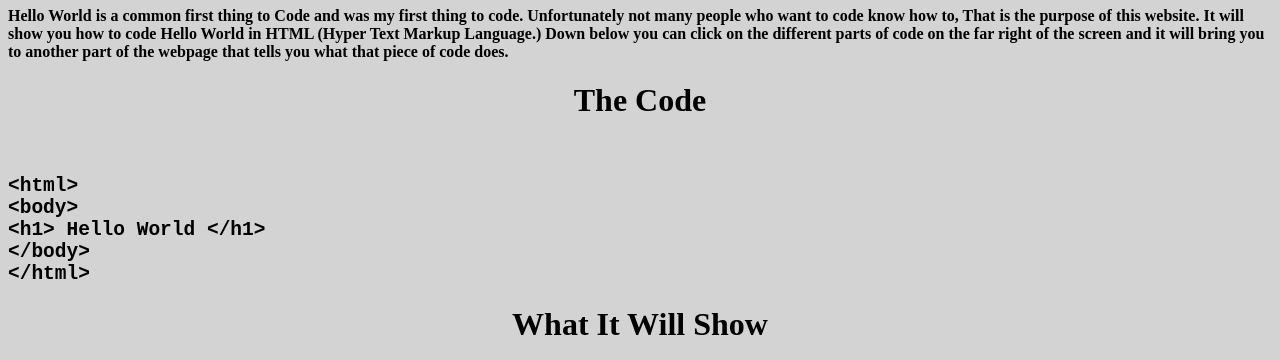
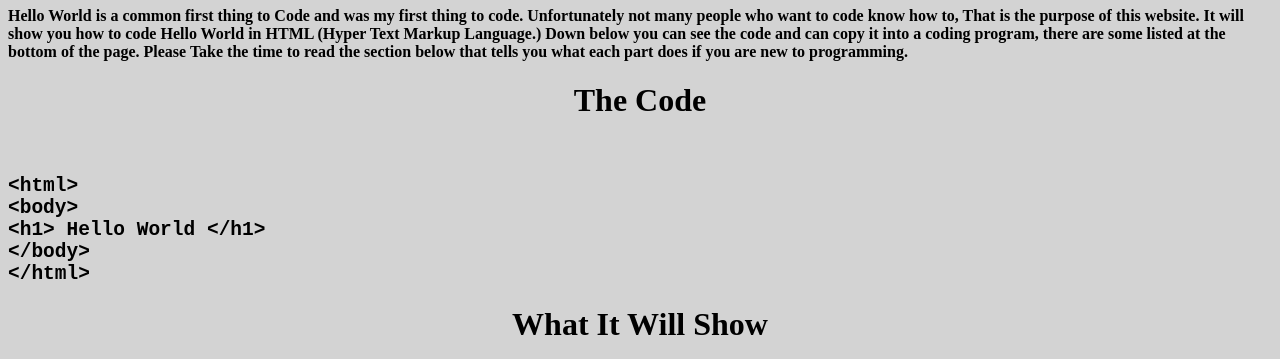
Before and after one commit to DdogN/How-to-Code-Hello-World, a plain HTML site: page index.html in a window 1280 px wide. Shown: the part 73-432 px from the top of the page. Drawn offline with Linux system fonts and the light colour scheme.

Commit message:
Update index.html

```diff
--- a/index.html
+++ b/index.html
@@ -12,7 +12,7 @@
 		</h1>
 
 		<p>
-			<b>Hello World is a common first thing to Code and was my first thing to code. Unfortunately not many people who want to code know how to, That is the purpose of this website. It will show you how to code Hello World in HTML (Hyper Text Markup Language.) Down below you can click on the different parts of code on the far right of the screen and it will bring you to another part of the webpage that tells you what that piece of code does.</b>
+			<b>Hello World is a common first thing to Code and was my first thing to code. Unfortunately not many people who want to code know how to, That is the purpose of this website. It will show you how to code Hello World in HTML (Hyper Text Markup Language.) Down below you can see the code and can copy it into a coding program, there are some listed at the bottom of the page. Please Take the time to read the section below that tells you what each part does if you are new to programming.</b>
 		</p>
 
 		<h1>
```
